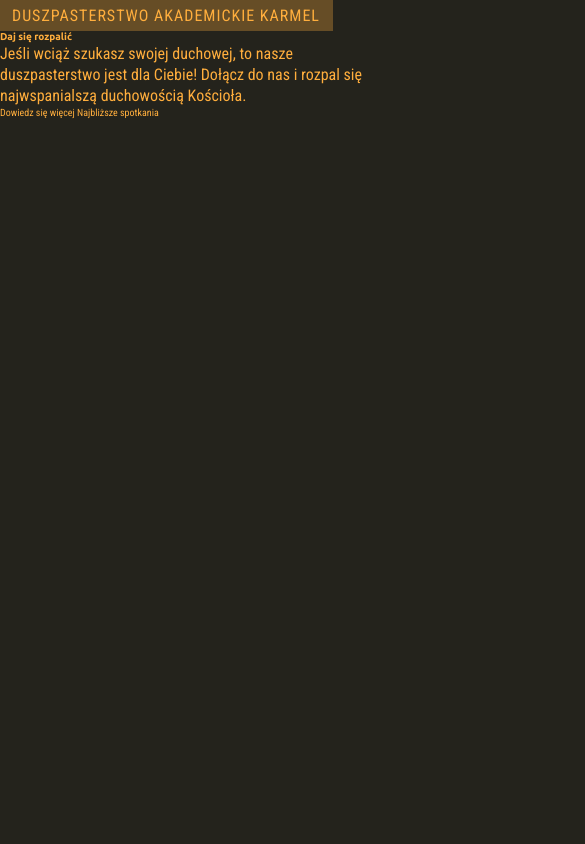
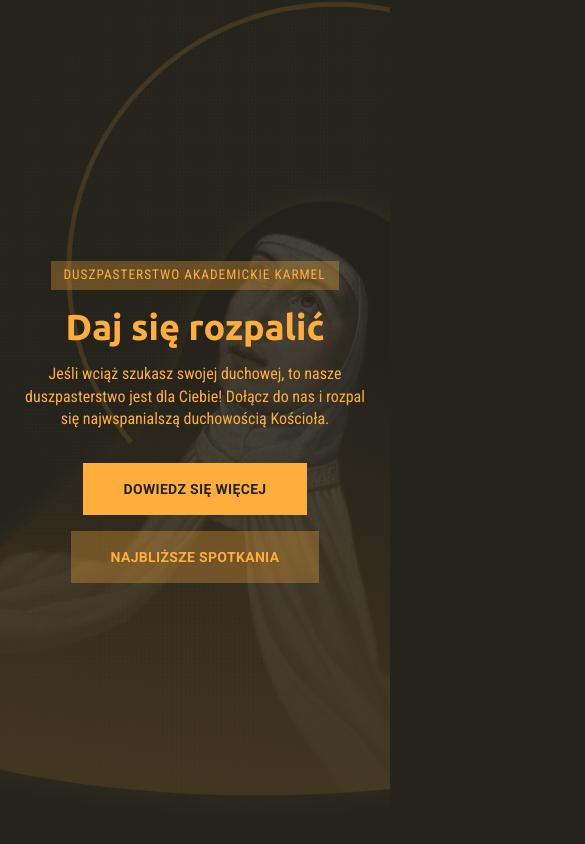
Before and after one commit to aquinatus96/da-karmel, a website built with webpack: page src/index.html in a window 390 px wide. Shown: the top 844 px of the page, 585 px wide, since content can reach past the window. Built offline with nearby package versions, Linux system fonts and the light colour scheme; files whose address does not match are found by name; a web font is replaced by a local one.

Commit message:
xs mobile hero styles added

```diff
--- a/config/webpack.common.config.js
+++ b/config/webpack.common.config.js
@@ -8,8 +8,8 @@ module.exports = {
     entry: "./src/index.js",
 
     output: {
-      filename: 'main.js',
-      path: path.resolve(__dirname, '../dist')
+        filename: "main.js",
+        path: path.resolve(__dirname, "../dist")
     },
 
     module: {
@@ -18,24 +18,21 @@ module.exports = {
                 test: [/.js$/],
                 exclude: /(node_modules)/,
                 use: {
-               loader: 'babel-loader',
+                    loader: "babel-loader",
                     options: {
-                  presets: [
-                     '@babel/preset-env'
-                  ]
+                        presets: ["@babel/preset-env"]
                     }
                 }
             },
             {
                 test: [/\.(sc|c|sa)ss/],
                 use: [
-
                     MiniCssExtractPlugin.loader,
                     // {
                     //    loader: 'postcss-loader'
                     // },
                     {
-                  loader: 'css-loader'
+                        loader: "css-loader"
                     },
                     {
                         loader: "resolve-url-loader",
@@ -44,51 +41,51 @@ module.exports = {
                         }
                     },
                     {
-                  loader: 'sass-loader',
+                        loader: "sass-loader",
                         options: {
-                     sourceMap: true,
+                            sourceMap: true
                             // options...
                         }
-               },
+                    }
                 ]
             },
             {
                 test: /\.(png|jpg|gif|svg)$/,
                 use: [
                     {
-                  loader: 'file-loader',
+                        loader: "file-loader",
                         options: {
-                     name: '[name].[ext]',
-                     outputPath: 'assets/images'
+                            name: "[name].[ext]",
+                            outputPath: "assets/images"
                         }
                     }
                 ]
             }
         ]
     },
-   //    devServer: {
-   //       inline: true,
-   //       host: '192.168.1.151', /* my own IP */
-   //       port:2137, /* number not string */
-   //       contentBase: '/',
-   //       overlay:{
-   //           warnings: true,
-   //           errors: true
-   //       },
-   //       clientLogLevel: 'error',
-   //   },
+    devServer: {
+        inline: true,
+        host: "192.168.43.52" /* my own IP */,
+        port: 2137 /* number not string */,
+        contentBase: "/",
+        overlay: {
+            warnings: true,
+            errors: true
+        },
+        clientLogLevel: "error"
+    },
 
-   devServer: {
-      headers: {
-         'Access-Control-Allow-Origin': '*',
-         'Access-Control-Allow-Headers': '*',
-      },
-   },
+   //  devServer: {
+   //      headers: {
+   //          "Access-Control-Allow-Origin": "*",
+   //          "Access-Control-Allow-Headers": "*"
+   //      }
+   //  },
 
     plugins: [
         new HtmlWebpackPlugin({
-         title: 'DA Karmel – Duszpasterstwo Akademickie',
-         template: './src/index.html',
+            title: "DA Karmel – Duszpasterstwo Akademickie",
+            template: "./src/index.html",
             inject: true,
             minify: {
                 removeComments: true,
@@ -96,12 +93,14 @@ module.exports = {
             }
         }),
         new MiniCssExtractPlugin({
-         filename: 'style.css'
+            filename: "style.css"
         }),
-      new CopyWebpackPlugin([{
-         from: './src/assets/images',
-         to: 'assets/images'
-      }]),
+        new CopyWebpackPlugin([
+            {
+                from: "./src/assets/images",
+                to: "assets/images"
+            }
+        ]),
         new CleanWebpackPlugin()
     ]
-}
+};
--- a/src/index.html
+++ b/src/index.html
@@ -34,7 +34,7 @@
     <header class="hero">
       <div class="hero__content">
         <span class="subtitle">Duszpasterstwo Akademickie Karmel</span>
-        <h1 class="hero__title">
+        <h1 class="hero__heading xs-mt-16 xs-mb-16">
           <span class="sr-only">DA Karmel. </span>Daj się rozpalić
         </h1>
         <p>
@@ -43,17 +43,17 @@
           Kościoła.
         </p>
 
-        <div class="hero__buttons">
-          <a href="#about" class="button">Dowiedz się więcej</a>
-          <a href="#calendar" class="button">Najbliższe spotkania</a>
+        <div class="hero__buttons buttons xs-mt-32">
+          <a href="#about" class="button button--primary">Dowiedz się więcej</a>
+          <a href="#calendar" class="button button--secondary xs-mt-16">Najbliższe spotkania</a>
         </div>
       </div>
 
-      <img
+      <!-- <img
         class="hero__img"
         src="assets/images/stta.png"
         alt="Święta Teresa z Avila"
-      />
+      /> -->
     </header>
   </body>
 </html>
--- a/src/styles/scss/base/base.scss
+++ b/src/styles/scss/base/base.scss
@@ -1,27 +1,7 @@
-html {
-  font-size: 62.5%;
+body {
+  background-color: $clr-black;
 }
 
-body {
-  background-color: $clr-black;
-  color: $clr-primary;
-  font-family: $font-text;
-}
-
-span,
-p {
-  font-size: 1.6rem;
-  line-height: 1.333;
-}
-
-h1,
-h2,
-h3,
-h4,
-h5,
-h6 {
-  font-family: $font-primary;
-}
 
 .sr-only {
   border: 0 !important;
--- a/src/styles/scss/base/typography.scss
+++ b/src/styles/scss/base/typography.scss
@@ -1,3 +1,28 @@
+html {
+  font-size: 62.5%;
+}
+
+body {
+  background-color: $clr-black;
+  color: $clr-primary;
+  font-family: $font-text;
+}
+
+span,
+p {
+  font-size: 1.6rem;
+  line-height: 1.4;
+}
+
+h1,
+h2,
+h3,
+h4,
+h5,
+h6 {
+  font-family: $font-primary;
+}
+
 .subtitle {
   text-transform: uppercase;
   letter-spacing: 1px;
@@ -5,4 +30,8 @@
   display: inline-block;
   padding: 0.5rem 1.3rem;
   background-color: $clr-alfaPrimary;
+
+  @include small-mobile {
+    font-size: 1.333rem;
+  }
 }
--- a/src/styles/scss/components/button.scss
+++ b/src/styles/scss/components/button.scss
@@ -0,0 +1,24 @@
+.buttons {
+  display: flex;
+  flex-wrap: wrap;
+}
+
+.button {
+  display: inline-flex;
+  text-transform: uppercase;
+  flex-shrink: 1;
+  font-size: 1.4rem;
+  font-weight: $font-bold;
+  font-family: $font-secondary;
+  letter-spacing: .333px;
+  padding: 1.8rem 4rem;
+
+  &--primary {
+    color: $clr-black;
+    background-color: $clr-primary;
+  }
+
+  &--secondary {
+    background-color: $clr-alfaPrimary;
+  }
+}
--- a/src/styles/scss/layout/hero.scss
+++ b/src/styles/scss/layout/hero.scss
@@ -0,0 +1,29 @@
+.hero {
+  padding: 2.4rem;
+  height: 100vh;
+  min-height: 480px;
+  display: flex;
+  align-items: center;
+
+  &__content {
+    display: flex;
+    flex-direction: column;
+    align-items: center;
+    text-align: center;
+  }
+
+  &__buttons {
+    justify-content: center;
+  }
+
+  @include small-mobile {
+    background-image: linear-gradient(to top, rgba($clr-black, .85), rgba($clr-black, .85)), url(../../../assets/images/stta.png);
+    background-size: 250%;
+    background-repeat: no-repeat;
+    background-position: 50% 110%;
+  }
+
+  &__heading {
+    font-size: 3.6rem;
+  }
+}
--- a/src/styles/scss/main.scss
+++ b/src/styles/scss/main.scss
@@ -1,6 +1,10 @@
 @charset "utf-8";
 
 @import "../../lib/css/destyle.css/destyle.css";
+@import "utilities/mixins";
+@import "utilities/spacers";
 @import "base/variables";
 @import "base/base";
 @import "base/typography";
+@import "layout/hero";
+@import "components/button";
--- a/src/styles/scss/utilities/mixins.scss
+++ b/src/styles/scss/utilities/mixins.scss
@@ -9,6 +9,12 @@ $tablet: 768px;
 $desktop: 1024px;
 $widescreen: 1216px;
 $fullhd: 1408px;
+
+@mixin small-mobile {
+  @media screen and (max-width: $phone - 1px) {
+    @content;
+  }
+}
 
 @mixin mobile {
   @media screen and (max-width: $tablet - 1px) {
--- a/src/styles/scss/utilities/spacers.scss
+++ b/src/styles/scss/utilities/spacers.scss
@@ -1,106 +1,3 @@
-$container: 150px;
-
-$sides: (
-   top,
-   right,
-   bottom,
-   left
-);
-
-@each $size in $sizes {
-   @each $side in $sides {
-      .p-#{str-slice($side, 0, 1)}-#{$size} {
-         padding-#{$side}: #{$size}px !important;
-      }
-   }
-
-   @each $side in $sides {
-      .m-#{str-slice($side, 0, 1)}-#{$size} {
-          margin-#{$side}: #{$size}px !important;
-      }
-   }
-
-   @each $side in $sides {
-      @media only screen and (max-width: $tablet) {
-         .p-#{str-slice($side, 0, 1)}-#{$size}-mobile {
-            padding-#{$side}: #{$size}px !important;
-        }
-      }
-   }
-
-   @each $side in $sides {
-      @media only screen and (max-width: $tablet) {
-         .m-#{str-slice($side, 0, 1)}-#{$size}-mobile {
-            margin-#{$side}: #{$size}px !important;
-        }
-      }
-   }
-
-   @each $side in $sides {
-      @media only screen and (max-width: $desktop) and (min-width: $tablet) {
-         .m-#{str-slice($side, 0, 1)}-#{$size}-tablet-only {
-            margin-#{$side}: #{$size}px !important;
-        }
-      }
-   }
-
-   @each $side in $sides {
-      @media only screen and (max-width: $desktop) and (min-width: $tablet) {
-         .p-#{str-slice($side, 0, 1)}-#{$size}-tablet-only {
-            padding-#{$side}: #{$size}px !important;
-        }
-      }
-   }
-
-   @each $side in $sides {
-      @media only screen and (min-width: $desktop) {
-         .m-#{str-slice($side, 0, 1)}-#{$size}-desktop {
-            margin-#{$side}: #{$size}px !important;
-        }
-      }
-   }
-
-   @each $side in $sides {
-      @media only screen and (min-width: $desktop) {
-         .p-#{str-slice($side, 0, 1)}-#{$size}-desktop {
-            padding-#{$side}: #{$size}px !important;
-        }
-      }
-   }
-}
-
-.p-b-con-r {
-   padding-bottom: $container !important;
-
-   @media only screen and (max-width: $tablet) {
-      padding-bottom: calc(#{$container} / 2) !important;
-   }
-}
-
-.p-t-con-r {
-   padding-top: $container !important;
-
-   @media only screen and (max-width: $tablet) {
-      padding-top: calc(#{$container} / 2) !important;
-   }
-}
-
-.m-b-con-r {
-   margin-bottom: $container !important;
-
-   @media only screen and (max-width: $tablet) {
-      margin-bottom: calc(#{$container} / 2) !important;
-   }
-}
-
-.m-t-con-r {
-   margin-top: $container !important;
-
-   @media only screen and (max-width: $tablet) {
-      margin-top: calc(#{$container} / 2) !important;
-   }
-}
-
 .has-letterspace-sm { letter-spacing: 1px !important }
 .has-letterspace-md { letter-spacing: 2px !important }
 .has-letterspace-l { letter-spacing: 3px !important }
```
Also changed, not shown: 1 other file. Lines whose indentation alone changed are shown as unchanged.
